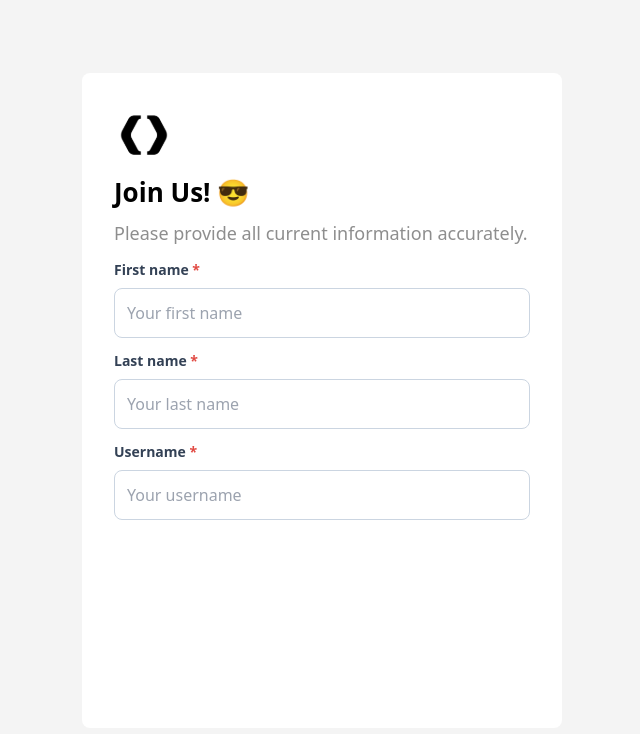
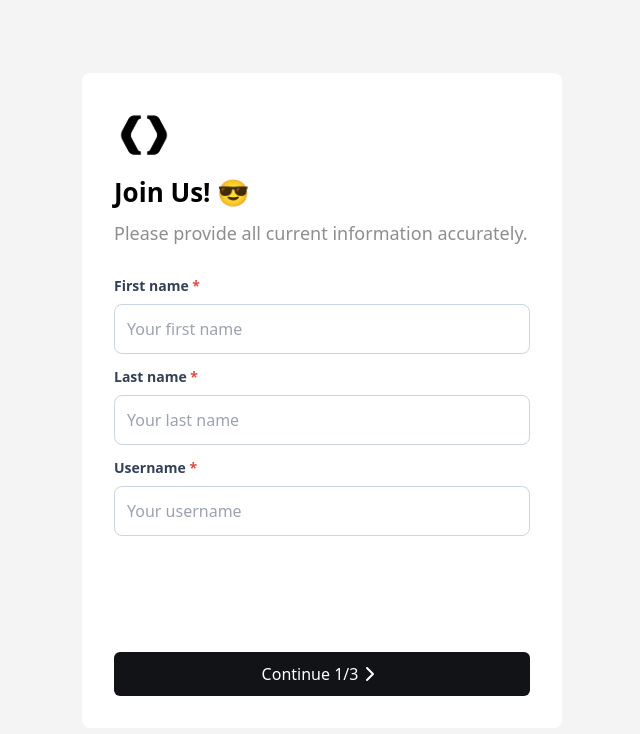
Before and after one commit to Sapar-s/Multi-step, a Next.js app: page / in a window 1280 px wide. Shown: the top 734 px of the page, without its empty margins (318-958 px from the left). Built offline with nearby package versions, Linux system fonts and the light colour scheme.

Commit message:
first page style done

```diff
--- a/package.json
+++ b/package.json
@@ -9,9 +9,10 @@
     "lint": "next lint"
   },
   "dependencies": {
+    "lucide-react": "^0.471.0",
+    "next": "15.1.4",
     "react": "^19.0.0",
-    "react-dom": "^19.0.0",
-    "next": "15.1.4"
+    "react-dom": "^19.0.0"
   },
   "devDependencies": {
     "postcss": "^8",
--- /dev/null
+++ b/src/components/Button.jsx
@@ -0,0 +1,12 @@
+import { ChevronRight } from "lucide-react";
+
+export const Button = () => {
+  return (
+    <div>
+      <button className="flex justify-center text-4 text-[#fff] rounded-md py-[10px] px-3 w-[100%] bg-[#121316]">
+        Continue 1/3
+        <ChevronRight className="w-6 h-6 " />
+      </button>
+    </div>
+  );
+};
--- a/src/components/FirstPage.jsx
+++ b/src/components/FirstPage.jsx
@@ -1,19 +1,20 @@
-import { FirstName } from "./FirstName";
+import { Button } from "./Button";
 import { Input } from "./Input";
 import { JoinUs } from "./JoinUs";
-import { LastName } from "./LastName";
-import { Username } from "./UserName";
 
 export const FirstPage = () => {
   return (
     <>
-      <div className="w-[480px] h-[655px] bg-[#fff] rounded-lg p-8">
-        <JoinUs />
-        <Input label="First name" placeholder="Your first name" />
-        <Input label="Last name" placeholder="Your last name" />
-        <Input label="Username" placeholder="Your username" />
-
-        <Username />
+      <div className="w-[480px] h-[655px] bg-[#fff] rounded-lg p-8 flex flex-col justify-between ">
+        <div>
+          <JoinUs />
+          <Input label="First name" placeholder="Your first name" />
+          <Input label="Last name" placeholder="Your last name" />
+          <Input label="Username" placeholder="Your username" />
+        </div>
+        <div>
+          <Button />
+        </div>
       </div>
     </>
   );
--- a/src/components/JoinUs.jsx
+++ b/src/components/JoinUs.jsx
@@ -3,7 +3,7 @@ export const JoinUs = () => {
     <div>
       <img src="/Pine.svg" alt="" />
       <h2 className="text-[26px] font-[600] mt-2">Join Us! 😎</h2>
-      <p className="text-[18px] text-[#8e8e8e] font-[400] mt-2">
+      <p className="text-[18px] text-[#8e8e8e] font-[400] mt-2 mb-[28px]">
         Please provide all current information accurately.
       </p>
     </div>
```
Also changed, not shown: src/components/FirstName.jsx (deleted, +0 -15 lines), src/components/LastName.jsx (deleted, +0 -10 lines), src/components/UserName.jsx (deleted, +0 -10 lines), src/components/BtnContinue.jsx (deleted), 1 other file (tests, documents, lock files or other folders).
